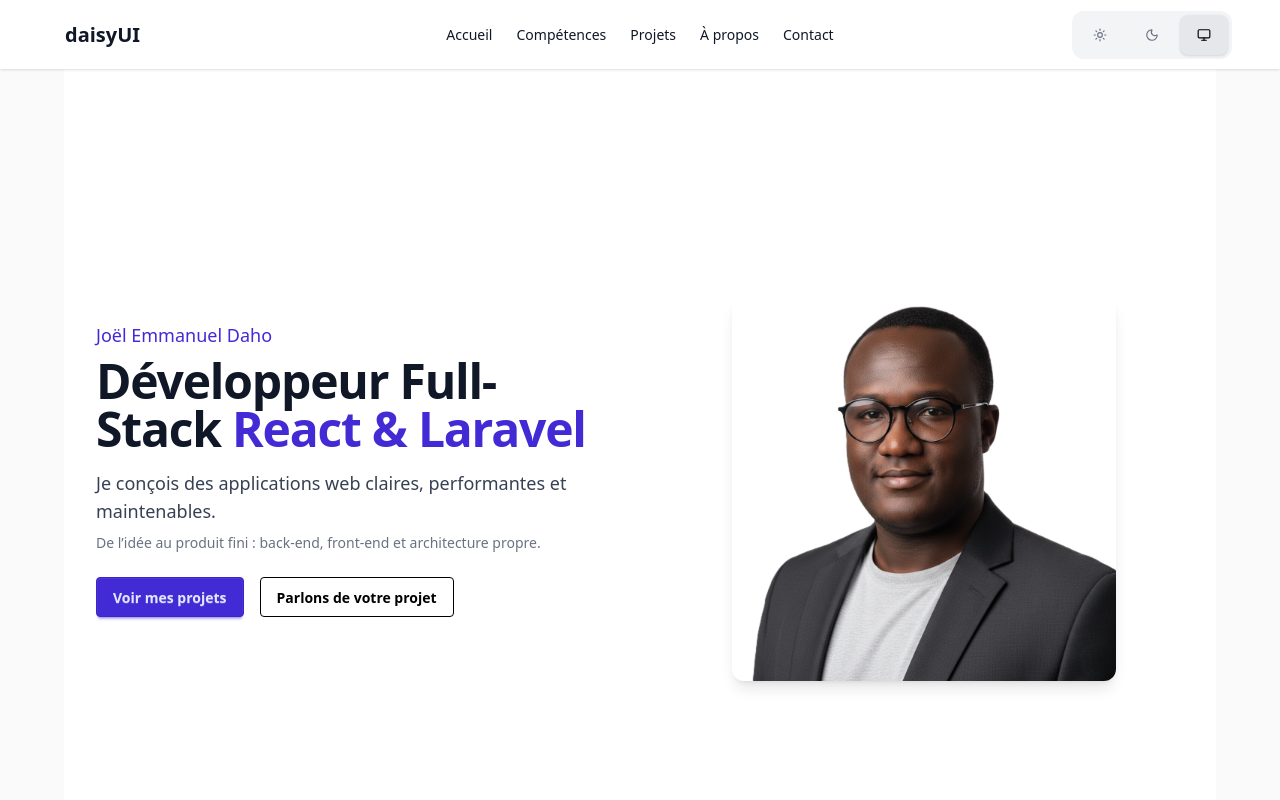
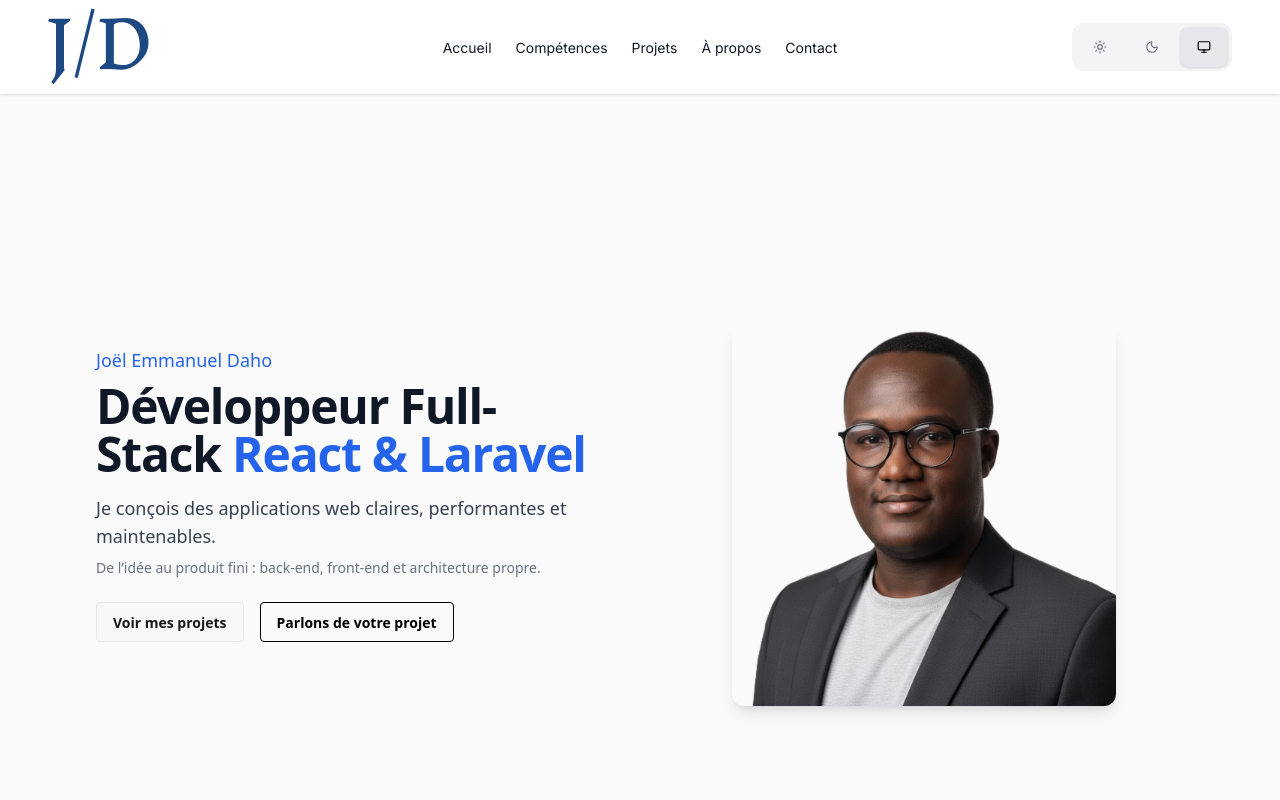
Before and after one commit to Emmnuel430/mon_portofolio, a Next.js app: page / in a window 1280 px wide. Shown: the top 800 px of the page. Built offline with nearby package versions, Linux system fonts and the light colour scheme.

Commit message:
1st Commit : premier delploy

```diff
--- a/app/globals.css
+++ b/app/globals.css
@@ -11,3 +11,13 @@
 .dark {
   color-scheme: dark;
 }
+
+/* Design tokens */
+@theme {
+  --color-brand: #2563eb; /* couleur principale */
+  --color-brand-muted: #64748b; /* secondaire / texte */
+  --color-brand-dark: #0f172a; /* titres forts */
+
+  --color-surface: #ffffff; /* fond principal */
+  --color-surface-alt: #f1f5f9; /* sections */
+}
--- a/app/layout.tsx
+++ b/app/layout.tsx
@@ -13,6 +13,13 @@ const geistMono = Geist_Mono({
   subsets: ["latin"],
 });
 
+import { Inter } from "next/font/google";
+
+export const inter = Inter({
+  subsets: ["latin"],
+  display: "swap",
+});
+
 export const metadata: Metadata = {
   title: "Create Next App",
   description: "Generated by create next app",
@@ -24,9 +31,9 @@ export default function RootLayout({
   children: React.ReactNode;
 }>) {
   return (
-    <html lang="fr" suppressHydrationWarning>
+    <html lang="fr" suppressHydrationWarning >
       <body
-        className={`${geistSans.variable} ${geistMono.variable} antialiased`}
+        className={`${geistSans.variable} ${geistMono.variable} ${inter.className} antialiased`}
       >
         <ThemeProvider
           attribute="class"
--- a/components/Hero.tsx
+++ b/components/Hero.tsx
@@ -2,20 +2,20 @@ import Image from "next/image";
 
 export default function Hero() {
   return (
-    <section className="bg-white dark:bg-base-100">
+    <section className="bg-color-surface dark:bg-base-100">
       <div className="py-10 md:grid md:grid-cols-2 md:items-center md:gap-12 lg:min-h-screen lg:px-8">
 
         {/* LEFT — Texte */}
         <div className="max-w-xl text-left">
           {/* Nom */}
-          <p className="text-lg font-medium text-primary">
+          <p className="text-lg font-medium text-brand">
             Joël Emmanuel Daho
           </p>
 
           {/* Métier */}
           <h1 className="mt-2 text-4xl font-bold tracking-tight text-gray-900 dark:text-white sm:text-5xl">
             Développeur Full-Stack{" "}
-            <span className="text-primary">React & Laravel</span>
+            <span className="text-brand">React & Laravel</span>
           </h1>
 
           {/* Valeur */}
@@ -32,7 +32,7 @@ export default function Hero() {
           <div className="mt-6 flex flex-wrap gap-4">
             <a
               href="#projects"
-              className="btn btn-primary"
+              className="btn btn-brand"
             >
               Voir mes projets
             </a>
--- a/components/Navbar.tsx
+++ b/components/Navbar.tsx
@@ -3,6 +3,8 @@
 import { Menu } from "lucide-react";
 import React, { useEffect, useMemo, useState } from "react";
 import ThemeSwitcher from "./ThemeSwitcher";
+import Image from "next/image";
+import Link from "next/link";
 
 const Navbar = () => {
   const baseLink =
@@ -58,7 +60,16 @@ const Navbar = () => {
     <div className="navbar bg-white dark:bg-base-100 dark:text-white text-gray-900 shadow-sm px-12">
       <div className="navbar-start">
         <div className="flex w-full lg:w-auto">
-          <a className="btn btn-ghost text-xl">daisyUI</a>
+          <Link href="/">
+            <Image
+              src="/images/JD-blue.png"
+              alt="Logo Joël Emmanuel Daho"
+              className="w-full max-w-sm rounded-xl"
+              width={200}
+              height={100}
+              unoptimized
+            />
+          </Link>
         </div>
       </div>
 
```
